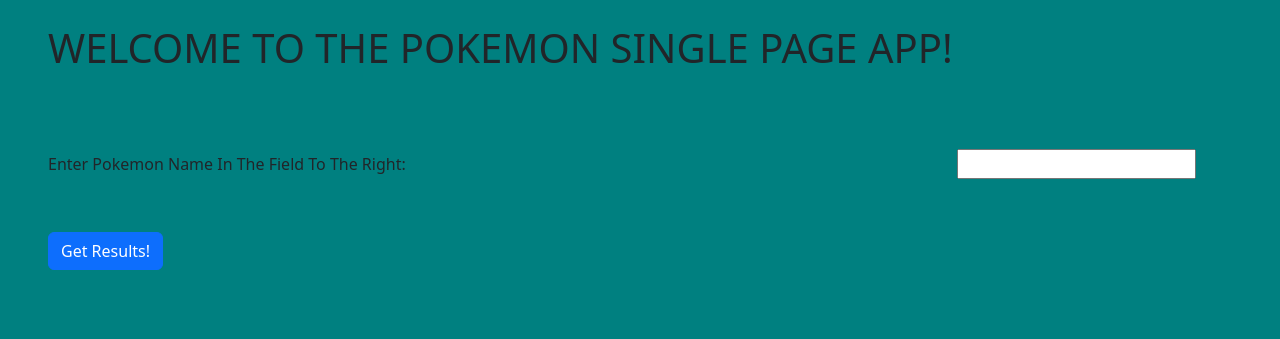
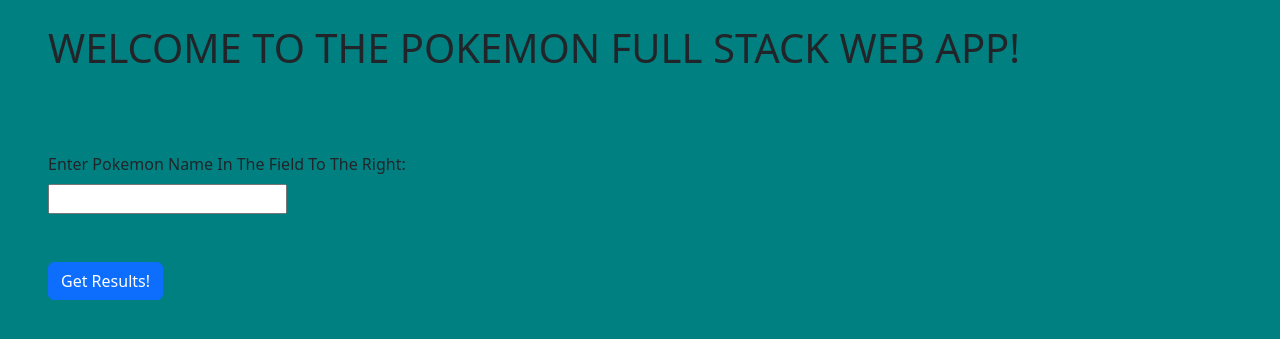
Before and after one commit to 9000HAL/v.2_wk6-day1-2_HW-FILE_POKEMON-MODEL_for-google-classroom_from-WEEK-5-FLASK-Day-1_fresh.file, a Flask app: page /pokemon in a window 1280 px wide. Shown: the part 56-395 px from the top of the page. Run offline with Flask 3, Linux system fonts and the light colour scheme; some libraries are stand-ins or nearby versions.

Commit message:
just title change/GREENLIGHT GO version/to sub KB

```diff
--- a/app/templates/pokemon.html
+++ b/app/templates/pokemon.html
@@ -7,7 +7,7 @@
 {% block content %}
 <form method="POST" class="px-5">
     <div class="mb-5">
-      <label for="pokemon_name" class="form-label"><br><b><h1>WELCOME TO THE POKEMON SINGLE PAGE APP!</h1></b><br><br><br>Enter Pokemon Name In The Field To The Right:</label>
+      <label for="pokemon_name" class="form-label"><br><b><h1>WELCOME TO THE POKEMON FULL STACK WEB APP!</h1></b><br><br><br>Enter Pokemon Name In The Field To The Right:</label>
       <input type="text" class="form" id="pokemon_name" name="pokemon_name">
     </div>
     <button type="submit" class="btn btn-primary">Get Results!</button>
```
